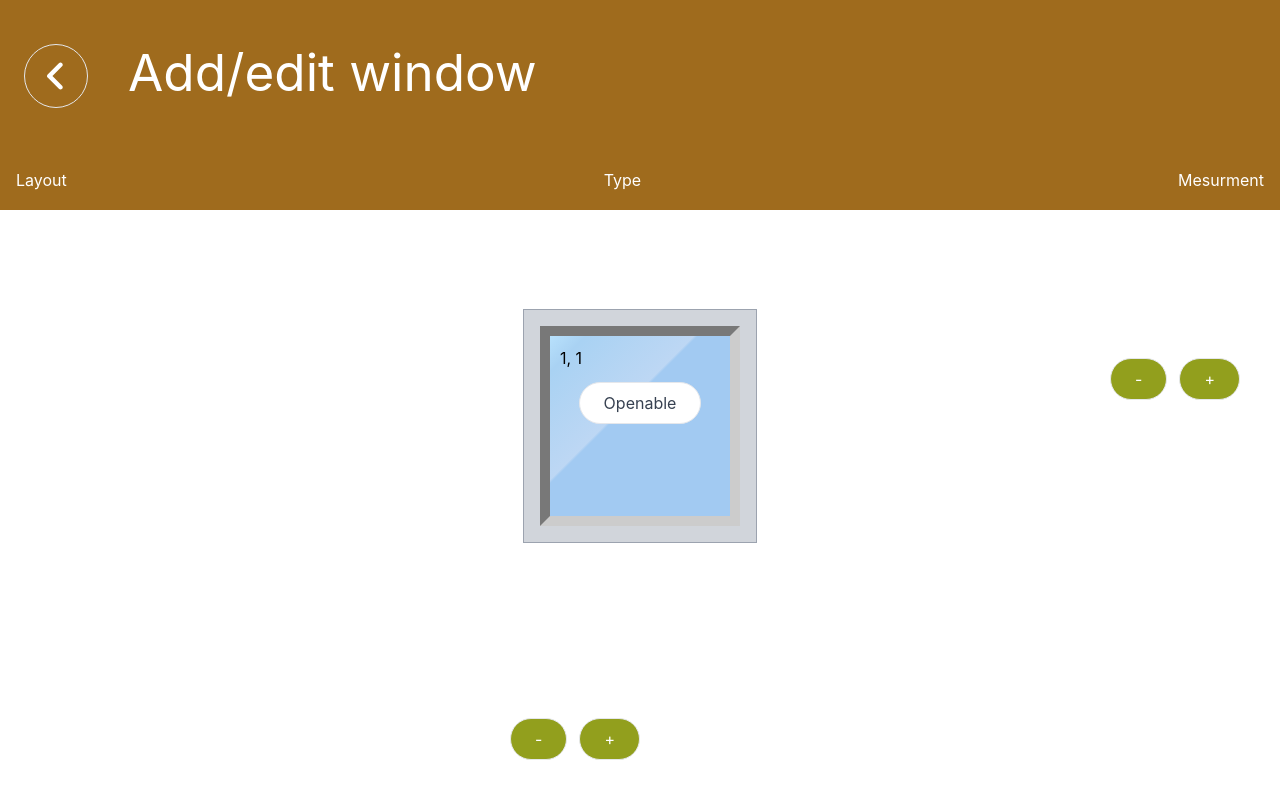
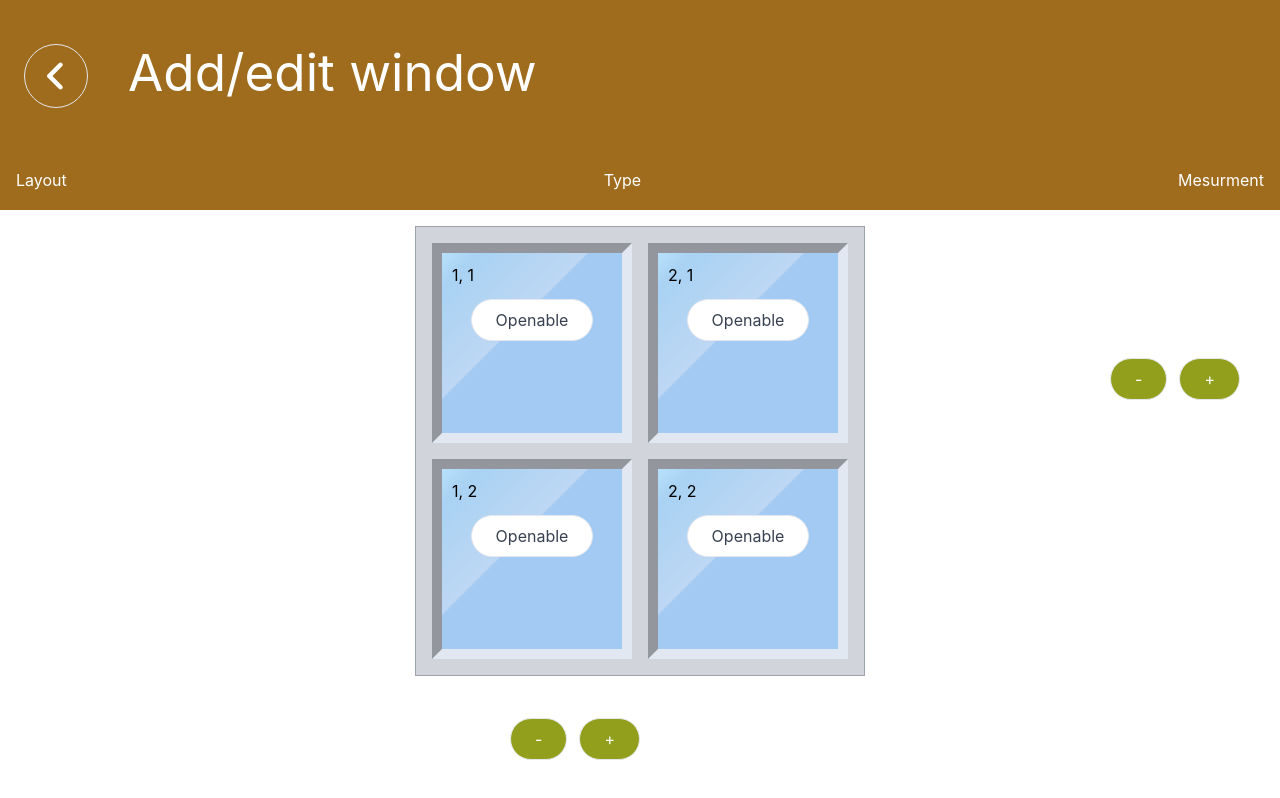
Before and after one commit to pr4t1ma/window-configurator, a React (Vite) app: page /config in a window 1280 px wide. Built offline with nearby package versions, Linux system fonts and the light colour scheme.

Commit message:
chaged window color

```diff
--- a/src/index.css
+++ b/src/index.css
@@ -62,7 +62,7 @@ button:focus-visible,
     #a2caf2 41%
   ); /* W3C, IE10+, FF16+, Chrome26+, Opera12+, Safari7+ */
 
-  border: 10px inset #ccc;
+  border: 10px inset #e2e8f1;
   width: 200px;
   height: 200px;
 }
--- a/src/pages/ConfigPage.jsx
+++ b/src/pages/ConfigPage.jsx
@@ -4,8 +4,8 @@ import Header from "../components/Header";
 import PageHeader from "../components/PageHeader";
 
 const ConfigPage = () => {
-  const [countX, setCountX] = useState(1);
-  const [countY, setCountY] = useState(1);
+  const [countX, setCountX] = useState(2);
+  const [countY, setCountY] = useState(2);
 
   const subtractLastRow = () => {
     // Check if the current value of countY is greater than 1
```
